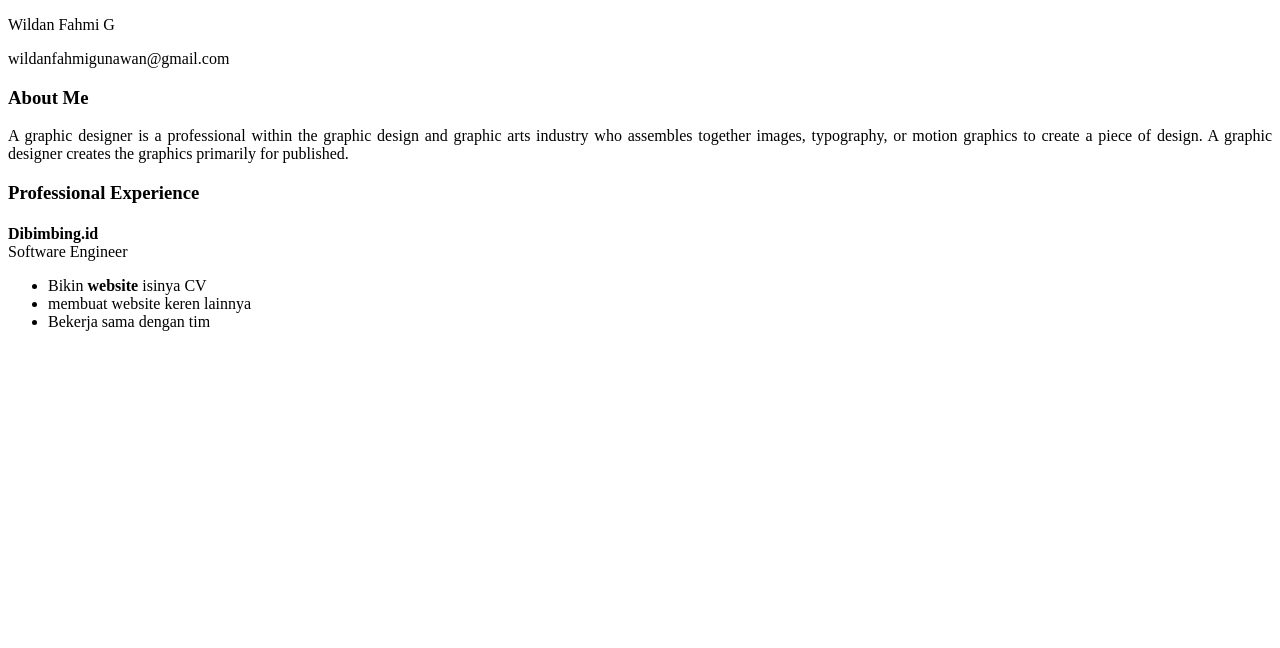
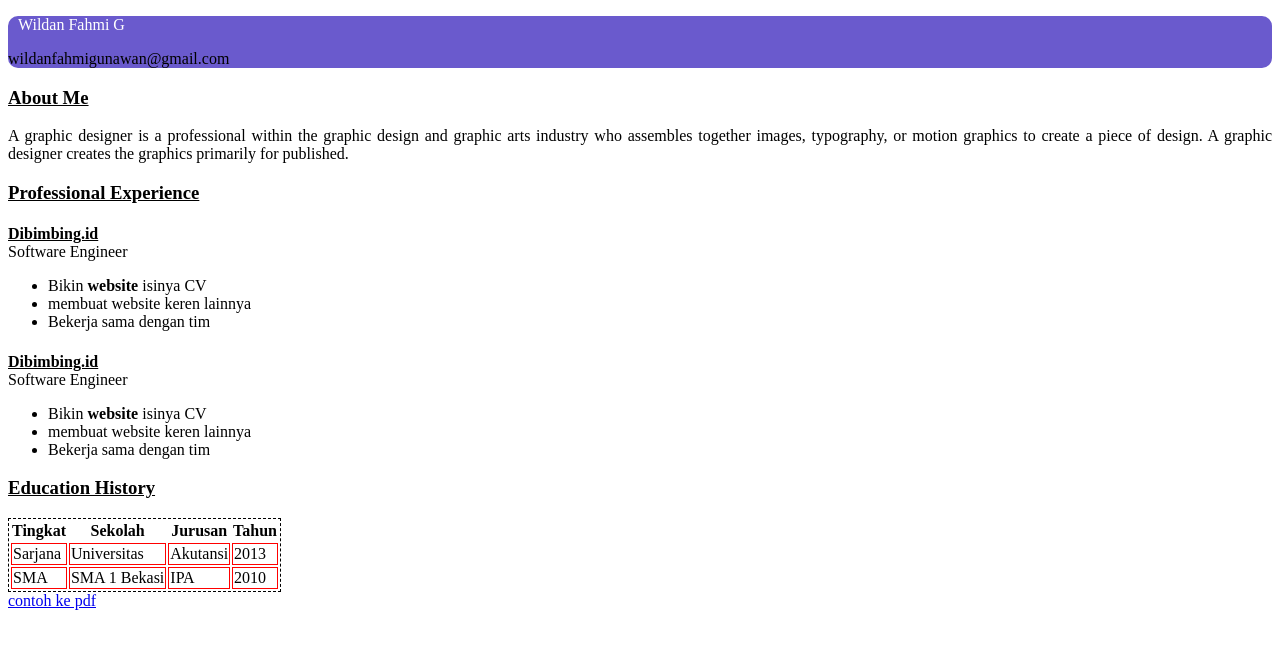
Before and after one commit to wildanfahmig/wildanfahmig.github.io, a plain HTML site: page index.html in a window 1280 px wide. Drawn offline with Linux system fonts and the light colour scheme.

Commit message:
menambah css

```diff
--- a/index.html
+++ b/index.html
@@ -1,6 +1,7 @@
 <!DOCTYPE html>
 <html lang="Id">
   <head>
+    <link rel="stylesheet" href="mystyle.css">
     <meta charset="UTF-8" />
     <meta name="viewport" content="width=device-width, initial-scale=1.0" />
     <meta name="description" content="cv dari wildan" />
@@ -21,8 +22,8 @@
         the graphics primarily for published.
       </p>
       <h3>Professional Experience</h3>
-      <h4 style="margin-bottom: 0;" id="company-name">Dibimbing.id</h4>
-      <p style="margin-top: 0" id="job-title">Software Engineer</p>
+      <h4 style="margin-bottom: 0;" class="company-name">Dibimbing.id</h4>
+      <p style="margin-top: 0" class="job-title">Software Engineer</p>
 
       <ul>
         <li>Bikin <b>website</b> isinya CV</li>
@@ -30,6 +31,38 @@
         <li>Bekerja sama dengan tim</li>
       </ul>
 
+      <h4 style="margin-bottom: 0;" class="company-name">Dibimbing.id</h4>
+      <p style="margin-top: 0" class="job-title">Software Engineer</p>
+
+      <ul>
+        <li>Bikin <b>website</b> isinya CV</li>
+        <li>membuat website keren lainnya</li>
+        <li>Bekerja sama dengan tim</li>
+      </ul>
+
+      <h3>Education History</h3>
+      <table>
+        <tr>
+          <th>Tingkat</th>
+          <th>Sekolah</th>
+          <th>Jurusan</th>
+          <th>Tahun</th>
+        </tr>
+        <tr>
+          <td>Sarjana</td>
+          <td>Universitas </td>
+          <td>Akutansi</td>
+          <td>2013</td>
+        </tr>
+        <tr>
+          <td>SMA</td>
+          <td>SMA 1 Bekasi</td>
+          <td>IPA</td>
+          <td>2010</td>
+        </tr>
+      </table>
+
+      <a href="https://drive.google.com/file/d/0B2JrUjhiiJ9jNmJPLU01VEV0eV9JRGczYnlyRUpkaGVHRGVz/view?resourcekey=0-y5AAgrbM7F2UzlWChYjxIw">contoh ke pdf</a>
     </div>
     <div id="footer"></div>
   </body>
--- /dev/null
+++ b/mystyle.css
@@ -0,0 +1,25 @@
+h3 {
+  text-decoration: underline;
+}
+
+table {
+  border: 1px dashed black;
+}
+
+td {
+  border: 1px solid red;
+}
+
+#header {
+  background-color: slateblue;
+  border-radius: 10px;
+}
+
+#name {
+  color: white;
+  padding-left: 10px;
+}
+
+.company-name {
+  text-decoration: underline;
+}
```
